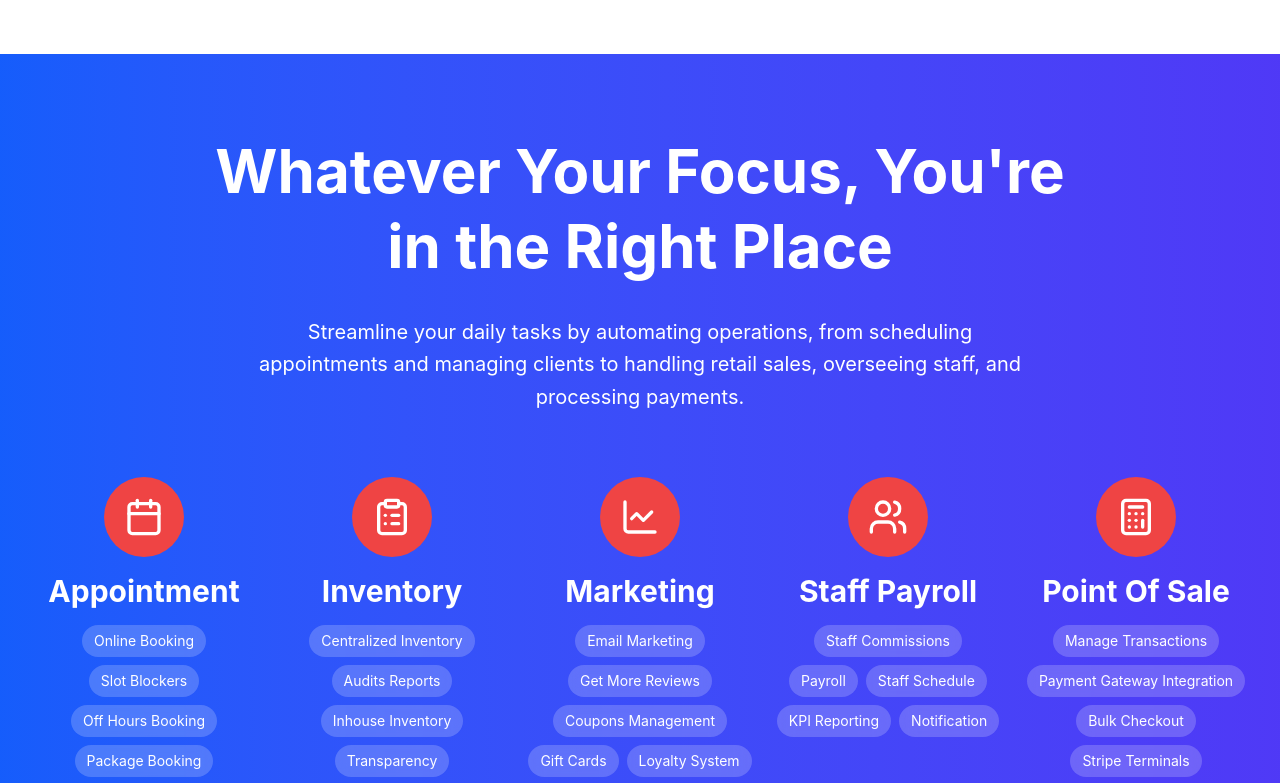
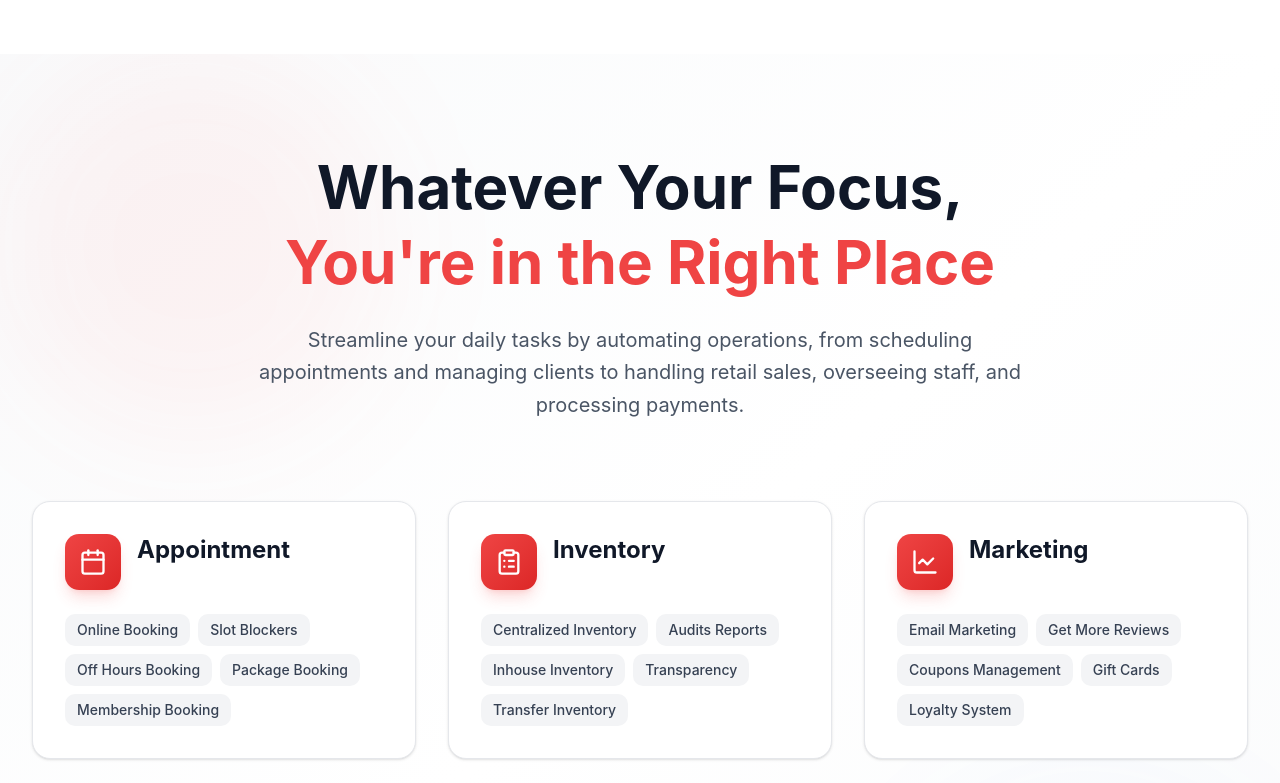
Before and after one commit to GibsonWaheire/POS_salon-, a React (Vite) app in the folder frontend/: page / in a window 1280 px wide. Shown: the part 2620-3403 px from the top of the page. Built offline with nearby package versions, Linux system fonts and the light colour scheme.

Commit message:
Refactor features section design and remove badge

```diff
--- a/frontend/src/pages/Landing.jsx
+++ b/frontend/src/pages/Landing.jsx
@@ -1692,37 +1692,51 @@ export default function Landing() {
         </div>
       </section>
 
-      {/* Main Content Section - With Gradient */}
-      <section className="py-20 bg-gradient-to-r from-blue-600 to-indigo-600 text-white">
-        <div className="container mx-auto px-4 sm:px-6 lg:px-8">
-          <div className="max-w-4xl mx-auto text-center space-y-8 mb-16">
-            <h2 className="text-5xl md:text-6xl font-bold leading-tight">
-              Whatever Your Focus, You're in the Right Place
+      {/* Main Content Section - Modern Redesign */}
+      <section className="py-24 bg-white relative overflow-hidden">
+        {/* Decorative background elements */}
+        <div className="absolute inset-0 bg-gradient-to-br from-gray-50 via-white to-gray-50"></div>
+        <div className="absolute top-0 left-0 w-96 h-96 bg-[#ef4444]/5 rounded-full blur-3xl"></div>
+        <div className="absolute bottom-0 right-0 w-96 h-96 bg-blue-500/5 rounded-full blur-3xl"></div>
+
+        <div className="container mx-auto px-4 sm:px-6 lg:px-8 relative z-10">
+          <div className="max-w-5xl mx-auto text-center space-y-6 mb-20">
+
+            <h2 className="text-4xl md:text-5xl lg:text-6xl font-bold leading-tight text-gray-900">
+              Whatever Your Focus,<br />
+              <span className="text-[#ef4444]">You're in the Right Place</span>
             </h2>
-            <p className="text-lg md:text-xl max-w-3xl mx-auto leading-relaxed">
+            <p className="text-lg md:text-xl text-gray-600 max-w-3xl mx-auto leading-relaxed">
               Streamline your daily tasks by automating operations, from scheduling appointments and managing clients to handling retail sales, overseeing staff, and processing payments.
             </p>
           </div>
 
-          {/* Feature Showcase */}
-          <div className="grid grid-cols-1 md:grid-cols-2 lg:grid-cols-5 gap-6 mt-12">
+          {/* Feature Showcase - Card Design */}
+          <div className="grid grid-cols-1 md:grid-cols-2 lg:grid-cols-3 gap-8 mt-16">
             {features.map((feature, index) => {
               const Icon = feature.icon
               return (
-                <div key={index} className="text-center space-y-4">
-                  <div className="flex justify-center">
-                    <div className="w-16 h-16 md:w-20 md:h-20 rounded-full bg-[#ef4444] flex items-center justify-center">
-                      <Icon className="h-8 w-8 md:h-10 md:w-10 text-white" />
+                <div
+                  key={index}
+                  className="group bg-white rounded-2xl p-8 border border-gray-200 hover:border-[#ef4444]/30 shadow-sm hover:shadow-xl transition-all duration-300 hover:-translate-y-1"
+                >
+                  <div className="flex items-start gap-4 mb-6">
+                    <div className="flex-shrink-0">
+                      <div className="w-14 h-14 rounded-xl bg-gradient-to-br from-[#ef4444] to-[#dc2626] flex items-center justify-center group-hover:scale-110 transition-transform duration-300 shadow-lg shadow-[#ef4444]/20">
+                        <Icon className="h-7 w-7 text-white" />
+                      </div>
+                    </div>
+                    <div className="flex-1">
+                      <h3 className="text-2xl font-bold text-gray-900 mb-2 group-hover:text-[#ef4444] transition-colors">
+                        {feature.title}
+                      </h3>
                     </div>
                   </div>
-                  <h3 className="text-2xl md:text-3xl font-bold text-white">
-                    {feature.title}
-                  </h3>
-                  <div className="flex flex-wrap gap-2 justify-center">
+                  <div className="flex flex-wrap gap-2">
                     {feature.subFeatures.map((subFeature, subIndex) => (
                       <span
                         key={subIndex}
-                        className="px-3 py-1.5 rounded-full text-sm text-white bg-white/20 backdrop-blur-sm"
+                        className="px-3 py-1.5 rounded-lg text-sm font-medium text-gray-700 bg-gray-100 hover:bg-[#ef4444] hover:text-white transition-colors cursor-default"
                       >
                         {subFeature}
                       </span>
```
Also changed, not shown: 1 other file (tests, documents, lock files or other folders).
